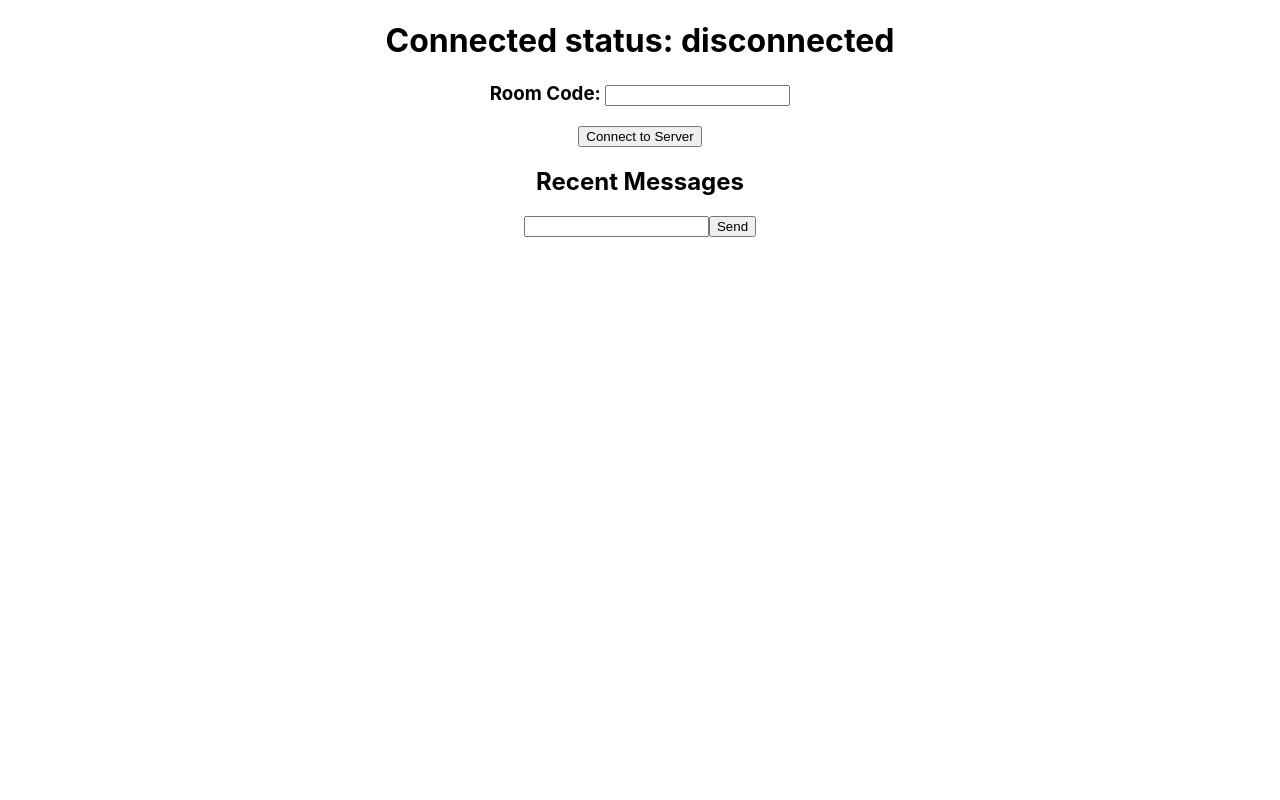
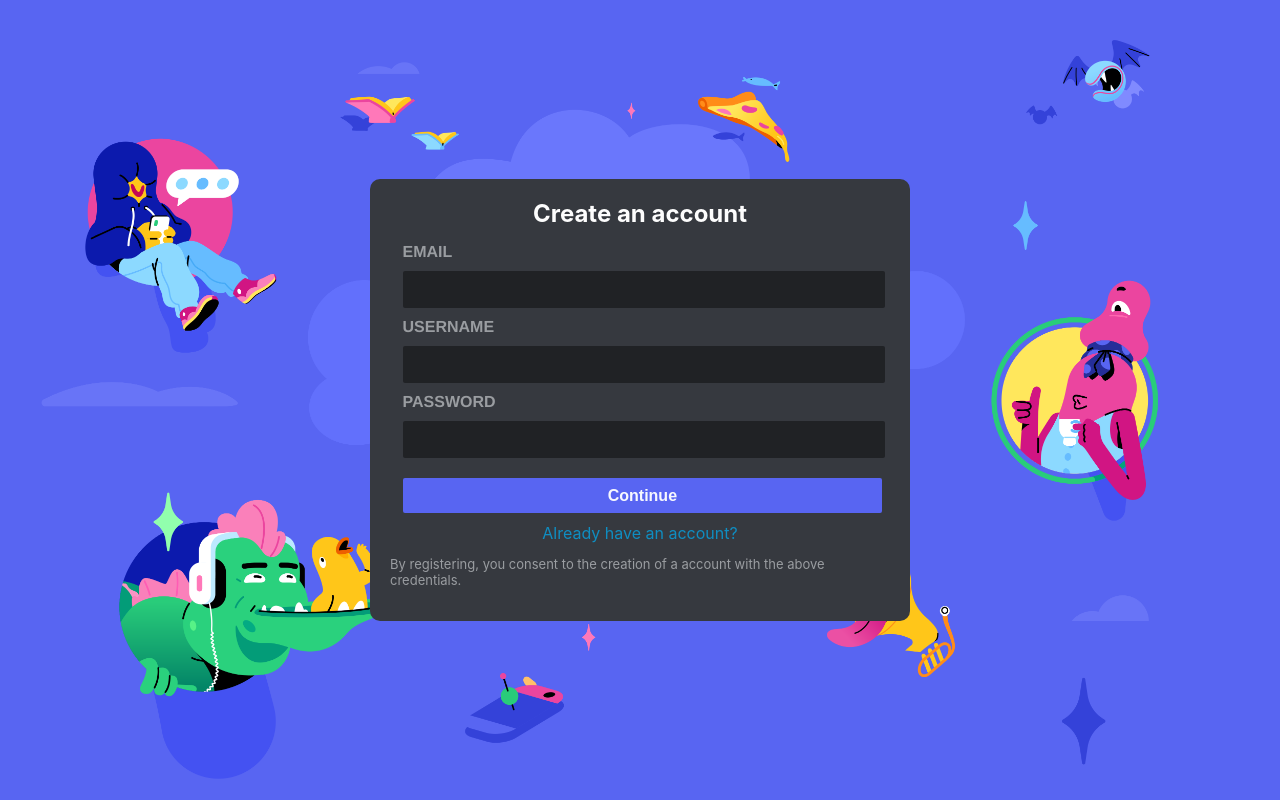
Before and after one commit to hmanjun/Discord-Clone, a React (Create React App) app in the folder client/: page /register in a window 1280 px wide. Built offline with nearby package versions, Linux system fonts and the light colour scheme.

Commit message:
Add register page with proper backend linking + styling

```diff
--- a/client/package.json
+++ b/client/package.json
@@ -6,8 +6,10 @@
     "@testing-library/jest-dom": "^5.16.5",
     "@testing-library/react": "^13.4.0",
     "@testing-library/user-event": "^13.5.0",
+    "axios": "^1.2.2",
     "react": "^18.2.0",
     "react-dom": "^18.2.0",
+    "react-router-dom": "^6.6.1",
     "react-scripts": "5.0.1",
     "watch": "^1.0.2",
     "web-vitals": "^2.1.4"
--- a/client/src/App.css
+++ b/client/src/App.css
@@ -1,38 +1,86 @@
-.App {
-  text-align: center;
-}
-
-.App-logo {
-  height: 40vmin;
-  pointer-events: none;
-}
-
-@media (prefers-reduced-motion: no-preference) {
-  .App-logo {
-    animation: App-logo-spin infinite 20s linear;
-  }
-}
-
-.App-header {
-  background-color: #282c34;
-  min-height: 100vh;
+.log-reg-modal {
   display: flex;
   flex-direction: column;
   align-items: center;
   justify-content: center;
-  font-size: calc(10px + 2vmin);
-  color: white;
+  background-color: #36393F;
+  width: 500px;
+  padding: 20px;
+  border: none;
+  border-radius: 10px;
 }
 
-.App-link {
-  color: #61dafb;
+.log-reg-modal b {
+  font-size: x-large;
+  color: #FDFDFD;
 }
 
-@keyframes App-logo-spin {
-  from {
-    transform: rotate(0deg);
-  }
-  to {
-    transform: rotate(360deg);
-  }
+.log-reg-modal label {
+  color: #9A9DA1;
+  font-family: Helvetica, sans-serif;
+  font-weight: bold;
+  margin-bottom: 10px;
 }
+
+.log-reg-modal input {
+  width: 100%;
+  background-color: #202225;
+  border: none;
+  border-radius: 2px;
+  height: 35px;
+  color: #F7F8FE;
+  margin-bottom: 10px;
+  padding-left: 5px;
+}
+
+.log-reg-modal a {
+  margin-top: 10px;
+  text-decoration: none;
+  color: #0F8EC2;
+}
+
+.log-reg-modal p {
+  color: #9A9DA1;
+  font-size: small;
+}
+
+.log-reg-form {
+  margin-top: 15px;
+  display: flex;
+  flex-direction: column;
+  align-items: flex-start;
+  justify-content: center;
+  width: 95%;
+}
+
+.log-reg-container {
+  display: flex;
+  justify-content: center;
+  align-items: center;
+  background-image: url('./images/log-reg-background.png');
+  height: 100vh;
+  background-position: center 0px;
+  background-size: cover;
+  background-repeat: no-repeat;
+}
+
+.log-reg-btn {
+  height: 35px;
+  width: 101%;
+  margin-top: 10px;
+  background-color: #5865F2;
+  border: none;
+  border-radius: 2px;
+  color: #F7F8FE;
+  font-weight: bold;
+  font-size:medium;
+}
+
+.log-reg-btn:hover {
+  cursor: pointer;
+  background-color: #3e4df0;
+}
+
+.log-reg-err {
+  color: #FF6961;
+}
--- a/client/src/App.js
+++ b/client/src/App.js
@@ -1,50 +1,22 @@
 import './App.css';
 import React, {useState} from 'react';
-let ws
+import { BrowserRouter as Router, Route, Routes } from 'react-router-dom';
+
+//import LoginPage from './pages/loginPage'
+import RegisterPage from './pages/registerPage'
 
 function App() {
-  const [roomName, setRoomName] = useState("")
-  const [recievedMessage, setRecievedMessage] = useState([])
-  const [sendMessage, setSendMessage] = useState("")
-  const [connected, setConnection] = useState(false)
-
-  const connectWss = () =>{
-    if(connected) return
-    if(ws){
-      ws.onerror = ws.onopen = ws.onclose = null;
-      ws.close();
-    }
-
-    ws = new WebSocket(`ws://${window.location.host}`)
-
-    ws.onopen = () =>{
-      setConnection(true)
-      ws.send(JSON.stringify({joinRoom: true, roomName: `${roomName}`}))
-    }
-
-    ws.addEventListener('message', (message) => {
-      const {data} = message
-      setRecievedMessage(curr => [...curr, data])
-    })
-  }
-
-  const send = () => {
-    if(!ws) return
-    console.log(`sending: ${sendMessage}`)
-    ws.send(JSON.stringify({joingRoom: false, message: `${sendMessage}`}))
-    setSendMessage("")
-
-  }
 
   return (
     <div className="App">
-      <h1>Connected status: {connected ? `connected` : `disconnected`}</h1>
-      <h3>Room Code: <input value={roomName} onChange={e => setRoomName(e.target.value)}></input></h3>
-      <button onClick={connectWss}>Connect to Server</button>
-      <h2>Recent Messages</h2>
-      <div className='recieved-messages'>{recievedMessage.map(message => (<h4>{message}</h4>))}</div>
-      <input className='input-bar' value={sendMessage} onChange={e => setSendMessage(e.target.value)}></input>
-      <button className='send-message-button' onClick={send}>Send</button>
+      <Router>
+        <Routes>
+          <Route
+            path="/register"
+            element={<RegisterPage/>}
+          />
+        </Routes>
+      </Router>
     </div>
   );
 }
--- /dev/null
+++ b/client/src/pages/registerPage.js
@@ -0,0 +1,70 @@
+import React, {useState} from 'react'
+import axios from 'axios'
+
+const RegisterPage = () => {
+    const [email, setEmail] = useState("")
+    const [username, setUsername] = useState("")
+    const [password, setPassword] = useState("")
+    const [error, setError] = useState(false)
+    const [errorMessage, setErrorMessage] = useState([])
+
+    const validateFields = () => {
+        let res = true
+        const message = []
+        if(!/.+@.+\..+/.test(email)){
+            res = false
+            message.push("Email is not valid.")
+        }
+        if(!username.length > 0){
+            res = false
+            message.push("Username field cannot be empty.")
+        }
+        if(!(password.length >= 8)){
+            res = false
+            message.push("Password must be 8 characters long.")
+        }
+        setError(!res)
+        setErrorMessage(message)
+        return res
+    }
+
+    const createAccount = () => {
+        if(!validateFields()) return
+        console.log('reached')
+        axios
+            .post(`http://localhost:8080/api/user/sign-up`,{
+                username: username,
+                email: email,
+                password: password
+            })
+            .then(response => {
+                window.location.assign(`https://google.com`)
+            })
+            .catch(err => {
+                setError(true)
+                setErrorMessage(err)
+            })
+    }
+
+    return (
+        <main className='log-reg-container'>
+            <div className='log-reg-modal'>
+                <b>Create an account</b>
+                <div className='log-reg-form'>
+                    <label>EMAIL</label>
+                    <input type='text' value={email} onChange={e => setEmail(e.target.value.replaceAll(" ",""))}></input>
+                    <label>USERNAME</label>
+                    <input type='text' value={username} onChange={e => setUsername(e.target.value.replaceAll(" ",""))}></input>
+                    <label>PASSWORD</label>
+                    <input type='text' value={password} onChange={e => setPassword(e.target.value.replaceAll(" ",""))}></input>
+                    <button className='log-reg-btn' type='button' onClick={createAccount}>Continue</button>
+                </div>
+                <a href='google.com'>Already have an account?</a>
+                {error && <ul>{errorMessage.map((msg, i) => (<li className='log-reg-err' key={`${i}`}>{`${msg}`}</li>))}</ul>}
+                <p>By registering, you consent to the creation of a account with the above credentials.</p>
+            </div>
+        </main>
+    )
+}
+
+export default RegisterPage
```
Also changed, not shown: client/src/pages/testPage.js (added, +51 -0 lines), client/src/images/log-reg-background.png (added), client/src/pages/loginPage.js (added), 1 other file (tests, documents, lock files or other folders).
